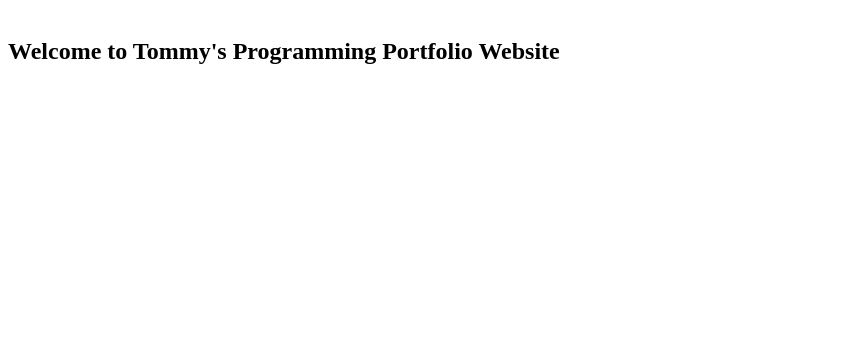
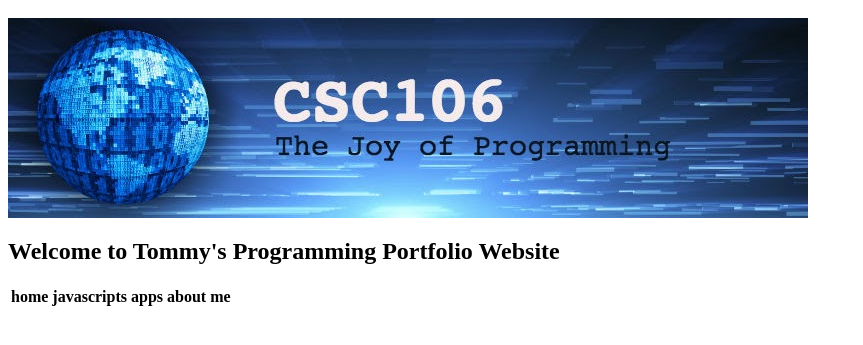
Before and after one commit to tommybuston/tommybuston.github.io, a plain HTML site: page index.html in a window 1280 px wide. Shown: the part 85-430 px from the top of the page, without its empty margins (0-863 px from the left). Drawn offline with Linux system fonts and the light colour scheme.

Commit message:
Update index.html

```diff
--- a/index.html
+++ b/index.html
@@ -9,7 +9,15 @@
 
     <h1>Tommy Buston's<br> <em>Programming Portfolio</em></h1>
 
-    <img src="">
+    <img src="csc106_banner.jpg">
+
+    <table>
+      <thead>
+        <tr>
+          <th>home</th>
+          <th>javascripts</th>
+          <th>apps</th>
+          <th>about me</th>
 
   <h2>Welcome to Tommy's Programming Portfolio Website</h2>
 
```
